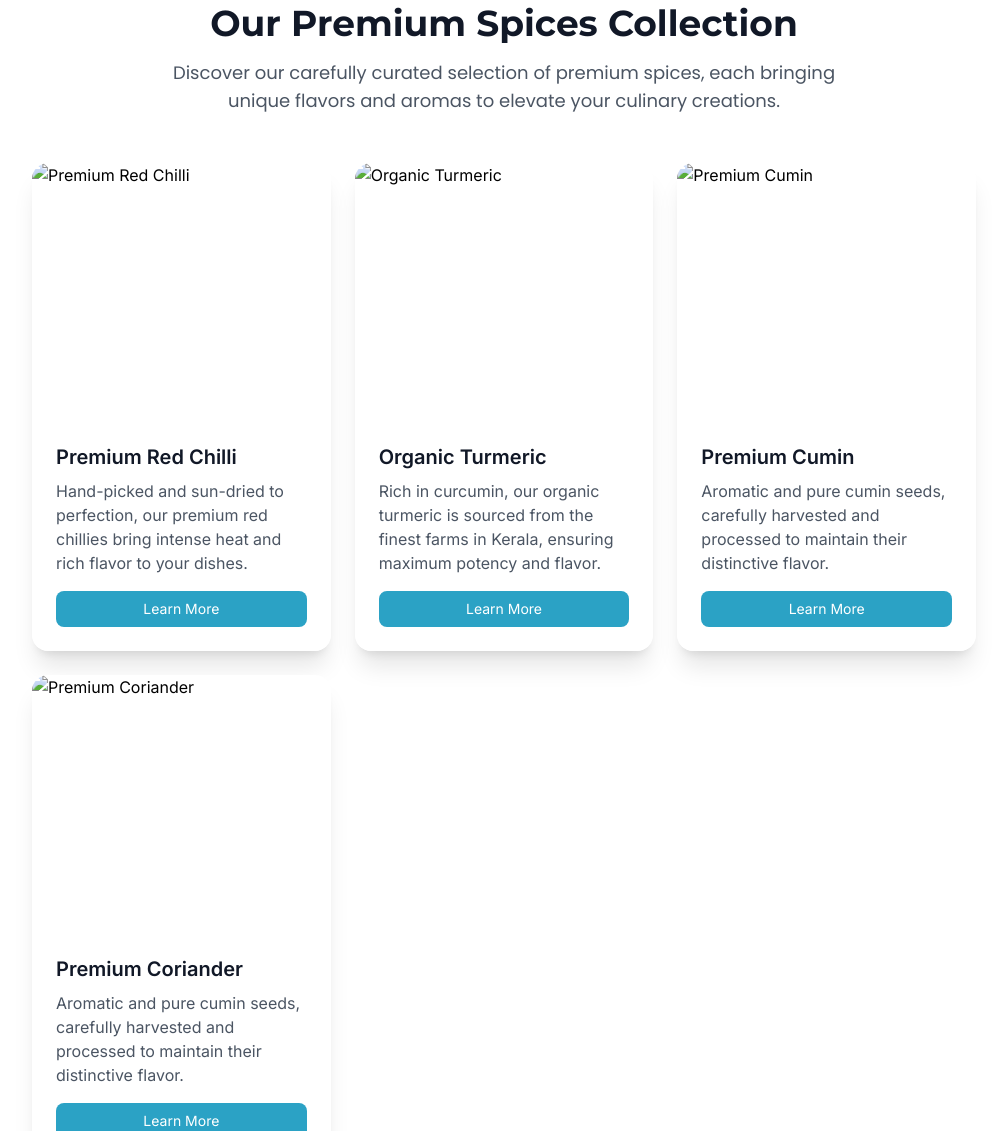
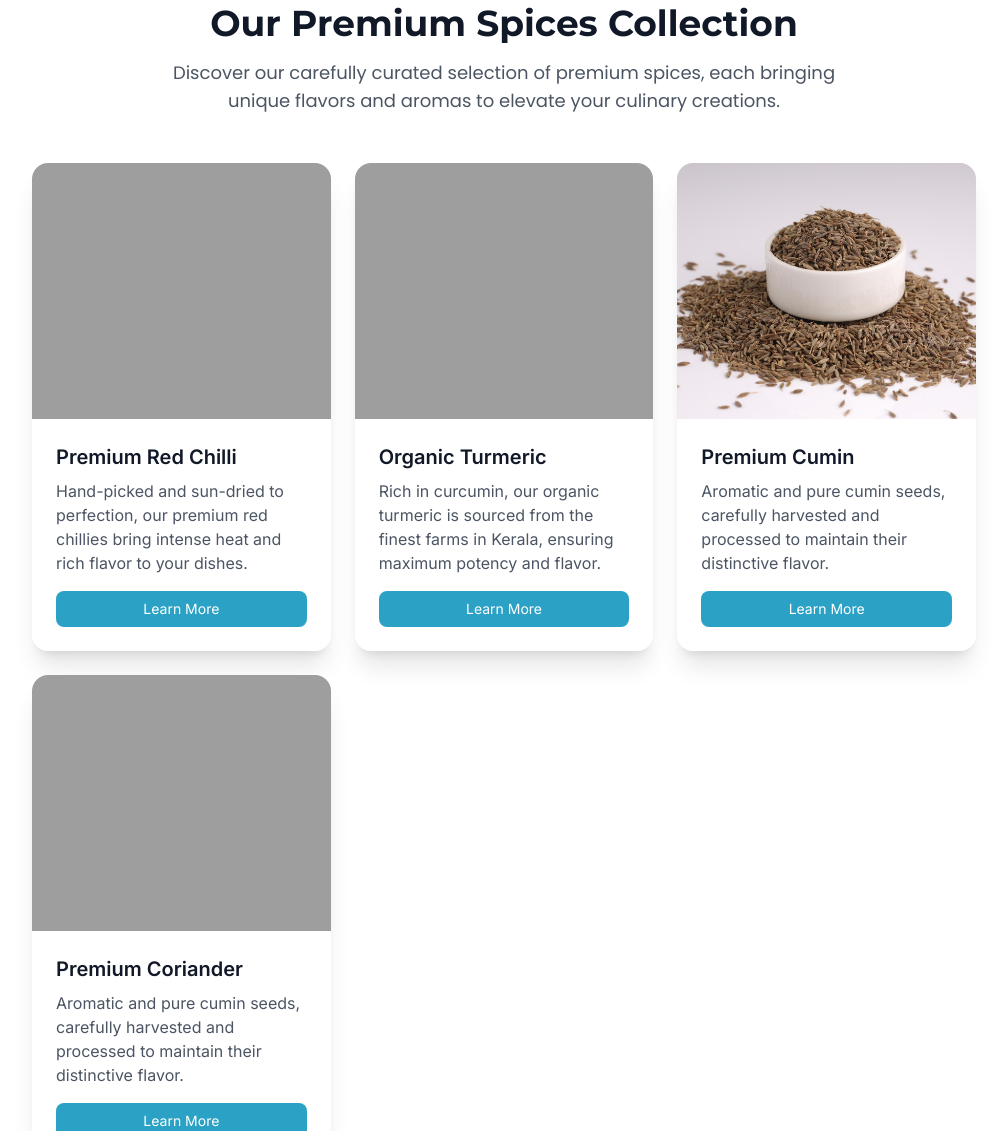
Before and after one commit to Anzil-km/jaaas, a plain HTML site: page spices.html in a window 1280 px wide. Shown: the part 1139-2270 px from the top of the page, without its empty margins (136-1143 px from the left). Drawn offline with nearby package versions, Linux system fonts and the light colour scheme; the site is published under a folder, as on GitHub Pages, so addresses that start at the root find nothing.

Commit message:
Update spices.html

```diff
--- a/spices.html
+++ b/spices.html
@@ -330,7 +330,7 @@
                 <div class="product-card group">
                     <div class="product-card-inner bg-white rounded-2xl shadow-xl overflow-hidden">
                         <div class="product-image-container">
-                            <img src="/images/chilli.jpg" alt="Premium Red Chilli" class="product-image w-full h-64 object-cover">
+                            <img src="images/chilli.jpg" alt="Premium Red Chilli" class="product-image w-full h-64 object-cover">
                             <div class="product-overlay"></div>
                         </div>
                         <div class="product-content">
@@ -349,7 +349,7 @@
                 <div class="product-card group">
                     <div class="product-card-inner bg-white rounded-2xl shadow-xl overflow-hidden">
                         <div class="product-image-container">
-                            <img src="/images/turmeric.jpg" alt="Organic Turmeric" class="product-image w-full h-64 object-cover">
+                            <img src="images/turmeric.jpg" alt="Organic Turmeric" class="product-image w-full h-64 object-cover">
                             <div class="product-overlay"></div>
                         </div>
                         <div class="product-content">
@@ -370,7 +370,7 @@
                 <div class="product-card group">
                     <div class="product-card-inner bg-white rounded-2xl shadow-xl overflow-hidden">
                         <div class="product-image-container">
-                            <img src="/images/cumin.jpg" alt="Premium Cumin" class="product-image w-full h-64 object-cover">
+                            <img src="images/cumin.jpg" alt="Premium Cumin" class="product-image w-full h-64 object-cover">
                             <div class="product-overlay"></div>
                         </div>
                         <div class="product-content">
@@ -387,7 +387,7 @@
                 <div class="product-card group">
                     <div class="product-card-inner bg-white rounded-2xl shadow-xl overflow-hidden">
                         <div class="product-image-container">
-                            <img src="/images/coriander.jpg" alt="Premium Coriander" class="product-image w-full h-64 object-cover">
+                            <img src="images/coriander.jpg" alt="Premium Coriander" class="product-image w-full h-64 object-cover">
                             <div class="product-overlay"></div>
                         </div>
                         <div class="product-content">
```
